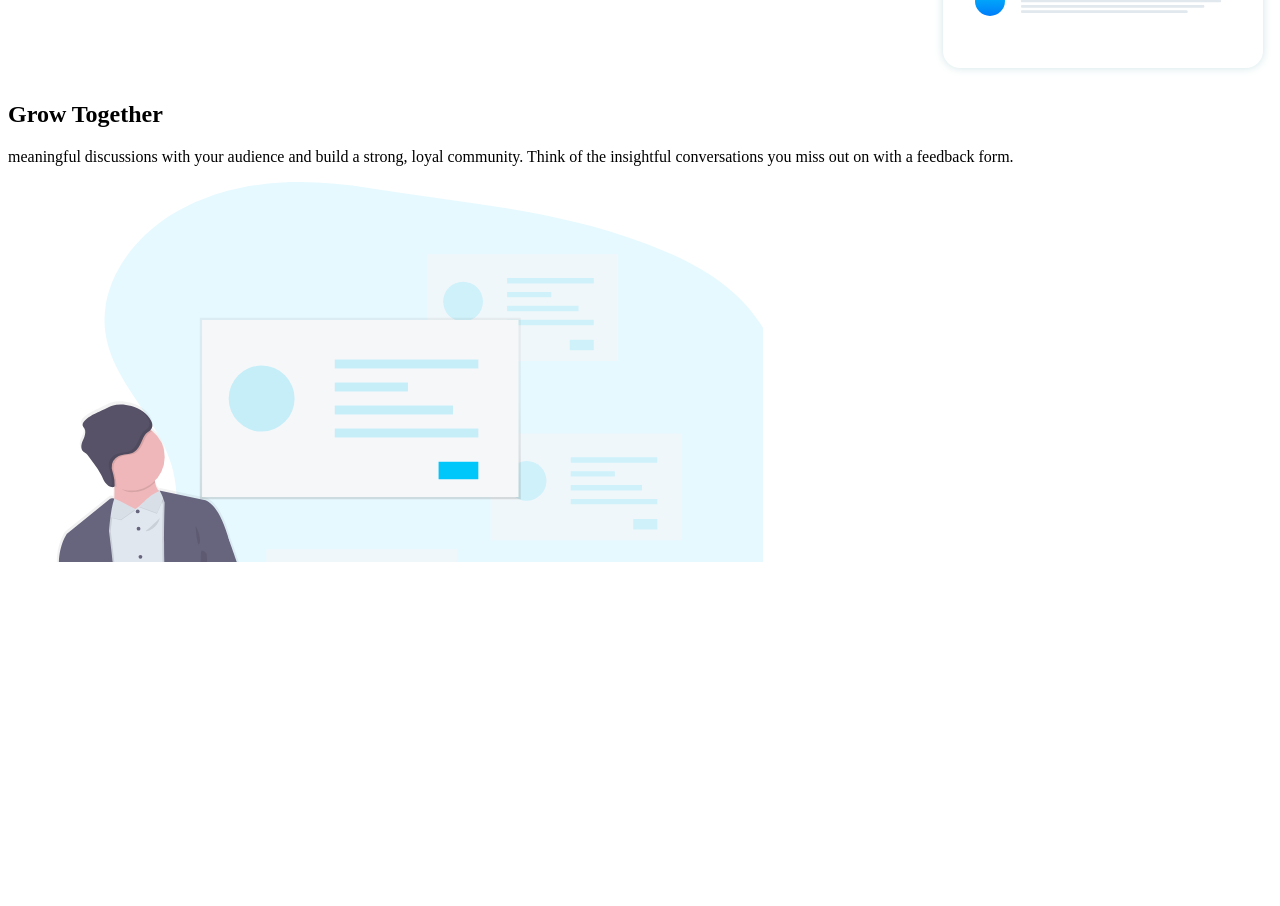
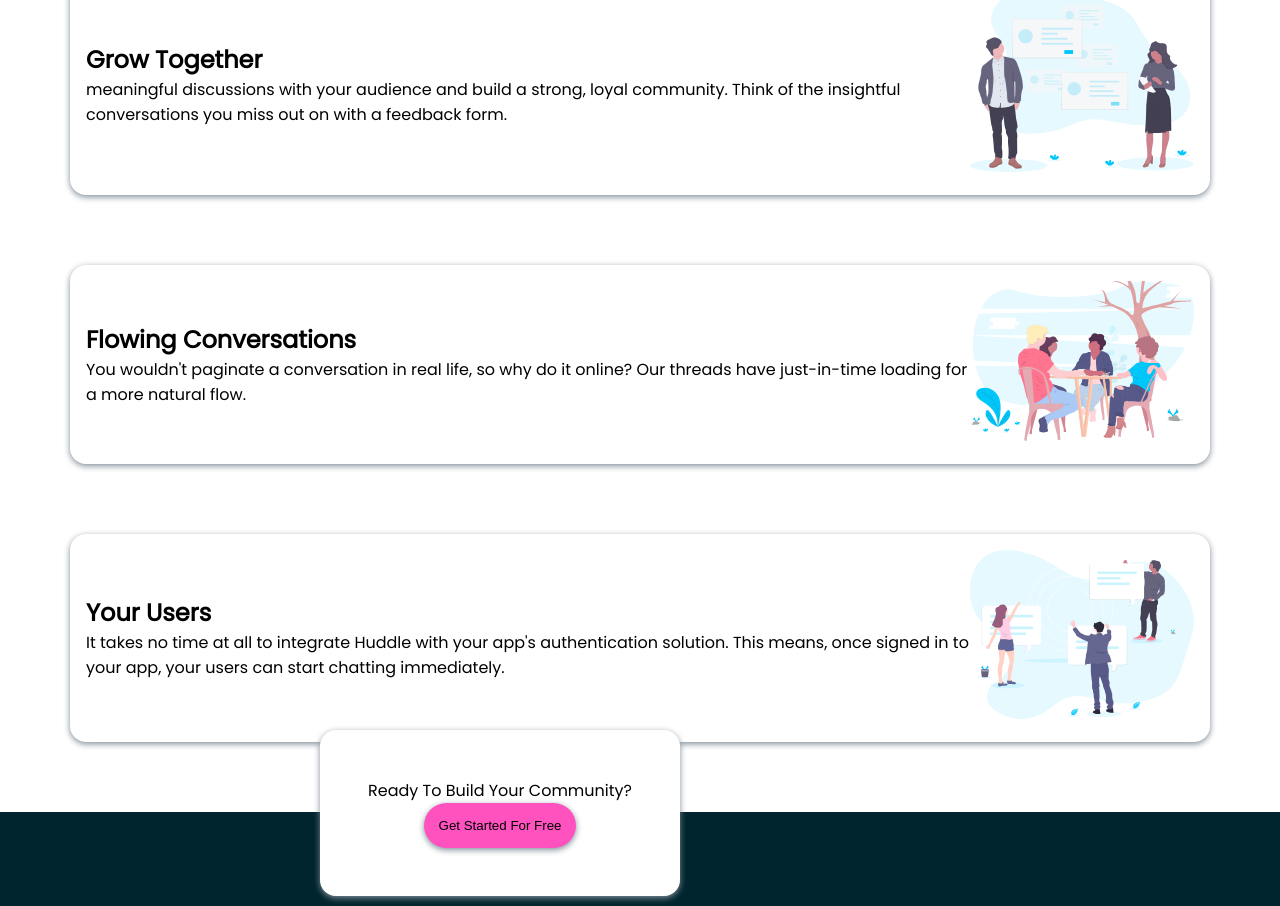
Before and after one commit to Manju299/huddle-landing-page-with-alternating-feature-blocks-master, a plain HTML site: page index.html in a window 1280 px wide. Shown: the part 709-1615 px from the top of the page. Drawn offline with Linux system fonts and the light colour scheme.

Commit message:
Minor changes

```diff
--- a/index.html
+++ b/index.html
@@ -15,7 +15,7 @@
     <title>
       Frontend Mentor | Huddle landing page with alternating feature blocks
     </title>
-    <link rel="stylesheet" href="style.css">
+    <link rel="stylesheet" href="style.css" />
 
     <!-- Feel free to remove these styles or customise in your own stylesheet 👍 -->
     <style>
@@ -29,7 +29,8 @@
     </style>
   </head>
   <body>
-    <main role="main">
+    <header class="head">
+      <div class="landing-section">
         <nav class="navbar">
           <img src="./images/logo.svg" alt="logo" />
           <button class="trynow">Try It Free</button>
@@ -39,70 +40,104 @@
             <h1>Build The Community Your Fans Will Love</h1>
             <p>
               Huddle re-imagines the way we build communities. You have a voice,
-            but so does your audience. Create connections with your users as you
-            engage in genuine discussion.
+              but so does your audience. Create connections with your users as
+              you engage in genuine discussion.
             </p>
             <button class="getstarted">Get Started For Free</button>
-
           </section>
           <section class="main-illustation">
-          <img src="./images/illustration-mockups.svg" alt="main" />
+            <img
+              src="./images/illustration-mockups.svg"
+              alt="main"
+              class="main-bg"
+            />
           </section>
         </div>
+      </div>
+    </header>
+
+    <main>
       <div class="subcontainer1">
+        <div>
           <h2>Grow Together</h2>
           <p class="info-text">
             meaningful discussions with your audience and build a strong, loyal
             community. Think of the insightful conversations you miss out on
             with a feedback form.
           </p>
-          <img src="./images/illustration-grow-together.svg" alt="convo">
+        </div>
+        <div>
+          <img
+            src="./images/illustration-grow-together.svg"
+            alt="convo"
+            class="illustrator"
+          />
+        </div>
       </div>
 
-        <div class="subcontainer1">
+      <div class="subcontainer2">
+        <div>
           <h2>Flowing Conversations</h2>
           <p class="info-text">
             You wouldn't paginate a conversation in real life, so why do it
             online? Our threads have just-in-time loading for a more natural
             flow.
           </p>
-          <img src="./images/illustration-flowing-conversation.svg" alt="convo">
+        </div>
+        <div>
+          <img
+            src="./images/illustration-flowing-conversation.svg"
+            alt="convo"
+            class="illustrator"
+          />
+        </div>
       </div>
 
-        <div class="subcontainer1">
+      <div class="subcontainer3">
+        <div>
           <h2>Your Users</h2>
           <p class="info-text">
             It takes no time at all to integrate Huddle with your app's
             authentication solution. This means, once signed in to your app,
             your users can start chatting immediately.
           </p>
-          <img src="./images/illustration-your-users.svg" alt="convo">
+        </div>
+        <div>
+          <img
+            src="./images/illustration-your-users.svg"
+            alt="convo"
+            class="illustrator"
+          />
+        </div>
       </div>
 
       <div class="center-container">
         Ready To Build Your Community?
         <button class="getstarted2">Get Started For Free</button>
       </div>
+    </main>
 
-    </main>
-    <section role="contentinfo">
+    <section role="contentinfo" class="footer">
+      <img src="./images/logo.svg" alt="logo" />
       <div class="Contact-info">
         <ul>
-          <li>Lorem ipsum dolor sit amet, consectetur adipiscing elit, sed do eiusmod
-            tempor incididunt ut labore et dolore magna aliqua</li>
+          <li>
+            Lorem ipsum dolor sit amet, consectetur adipiscing elit, sed do
+            eiusmod tempor incididunt ut labore et dolore magna aliqua
+          </li>
           <li>+1-543-123-4567</li>
           <li>example@huddle.com</li>
         </ul>
+      </div>
 
-
-    </div>
       <div class="About">
         <ul>
           <li>About Us</li>
-        <li>What We Do </li>
+          <li>What We Do</li>
           <li>FAQ</li>
         </ul>
       </div>
+
       <div class="Career">
         <ul>
           <li>Career</li>
@@ -110,22 +145,23 @@
           <li>Contact Us</li>
         </ul>
       </div>
+
       <div class="social-link">
-      <img src="./images/icon-email.svg" alt="facebook">
-      <img src="./images/icon-email.svg" alt="twitter">
-      <img src="./images/icon-email.svg" alt="instagram">
+        <img src="./images/icon-email.svg" alt="facebook" />
+        <img src="./images/icon-location.svg" alt="twitter" />
+        <img src="./images/icon-email.svg" alt="instagram" />
       </div>
       <div class="Copyright">
-      &copy;
-      Copyright 2018 Huddle. All rights reserved.
+        &copy; Copyright 2018 Huddle. All rights reserved.
       </div>
     </section>
 
-    <footer role="complementary">
+    <footer>
       <p class="attribution">
         Challenge by
         <a href="https://www.frontendmentor.io?ref=challenge" target="_blank"
-          >Frontend Mentor</a>. Coded by <a href="#">Manjunath hosamani</a>.
+          >Frontend Mentor</a
+        >. Coded by <a href="#">Manjunath hosamani</a>.
       </p>
     </footer>
   </body>
--- a/style.css
+++ b/style.css
@@ -1,4 +1,4 @@
-
+@import url('https://fonts.googleapis.com/css2?family=Open+Sans&family=Overpass&family=Poppins:ital@0;1&display=swap');
 
 :root{
     --clr-primary-pink:hsl(322, 100%, 66%);
@@ -6,21 +6,160 @@
     --clr-dark-Cyan:hsl(192, 100%, 9%);
     --clr-grayish-blue:hsl(208, 11%, 55%);
 
+
+}
+*{
+    margin: 0;
+    padding: 0;
+}
+
+body{
+
+    /* margin: 3rem;
+    margin-right: 3rem; */
+    /* padding: 3rem; */
+    font-family: "Poppins";
+    /* background-image: url(./images/bg-hero-desktop.svg);
+    background-repeat: no-repeat; */
+
+}
+.head{
+    background:  url("./images/bg-hero-desktop.svg");
+    background-color: var(--clr-pale);
+
 }
 
 .main{
     display: flex;
     place-content: center;
+    flex-direction: column;
+    align-items: start;
+    flex-wrap: wrap;
+    /* position: relative; */
+
+}
+
+.main-bg{
+    width: 35rem;
+
 }
 
 
 .navbar{
     display: flex;
+    justify-content: center;
     justify-content: space-between;
+    margin-bottom: 1rem ;
+    padding: 35px;
+
 }
 
 .Container{
     display: grid;
     grid-template-columns: 1fr 1fr;
+    justify-content: center;
+    align-items: center;
+    padding: 35px;
 
 }
+
+.trynow, .getstarted,.getstarted2{
+    padding: auto;
+    background-color: var(--clr-pale);
+    border-radius: 2rem;
+    padding-right: 2rem;
+    padding-left: 2rem;
+    border: none;
+    box-shadow: 0px 2px 6px 0px var(--clr-grayish-blue);
+}
+.getstarted,.getstarted2{
+    display: flex;
+    place-content: center;
+    justify-content: center;
+    padding: 15px;
+    border: none;
+    background-color: var(--clr-primary-pink);
+
+}
+
+/* .subcontainer1,.subcontainer2,.subcontainer3{
+    display: grid;
+    grid-template-columns: 1fr 1fr;
+    /* margin: 5rem; */
+   /* padding: 3rem; */
+    /* flex-flow: column wrap;   */
+    /* box-shadow: 1px 2px 6px 2px var(--clr-grayish-blue);
+    border-radius: 1rem;
+    margin: 1rem;
+    align-items: center;
+} */
+
+.subcontainer1,.subcontainer2,.subcontainer3{
+    display: flex;
+    flex-direction: row;
+    padding: 1rem;
+    box-shadow: 0px 2px 6px 0px var(--clr-grayish-blue);
+    border-radius: 1rem;
+    margin: 70px;
+    align-items: center;
+    background-color: white;
+}
+
+.subcontainer1{
+    margin-top: 5rem;
+
+}
+.info-text{
+    width: auto;
+
+}
+
+.illustrator{
+    width: 14rem;;
+}
+
+.center-container{
+
+    position: absolute;
+    display: flex;
+    flex-direction: column;
+    padding: 3rem;
+    box-shadow: 0px 2px 6px 0px var(--clr-grayish-blue);
+    border-radius: 1rem;
+    margin: -82px;
+    margin-left: 25vw;
+    justify-content: center;
+    align-items: center;
+    background: white;
+}
+
+
+.footer{
+    background-color: var(--clr-dark-Cyan);
+    padding: 100px;
+}
+
+.footer > img{
+    filter: brightness(0%) invert(100%);
+}
+
+/* .footer{
+    display: flex;
+    flex-direction: column;
+    flex-wrap: wrap;
+    margin: 1rem;
+    gap:3px;
+
+}
+.footer > div{
+    flex: 1 30%;
+
+}
+li{
+    list-style: none;
+} */
+
+/* li:first-child{
+    width: 500px;
+
+} */
```
Also changed, not shown: 1 other file. Lines whose indentation alone changed are shown as unchanged.
